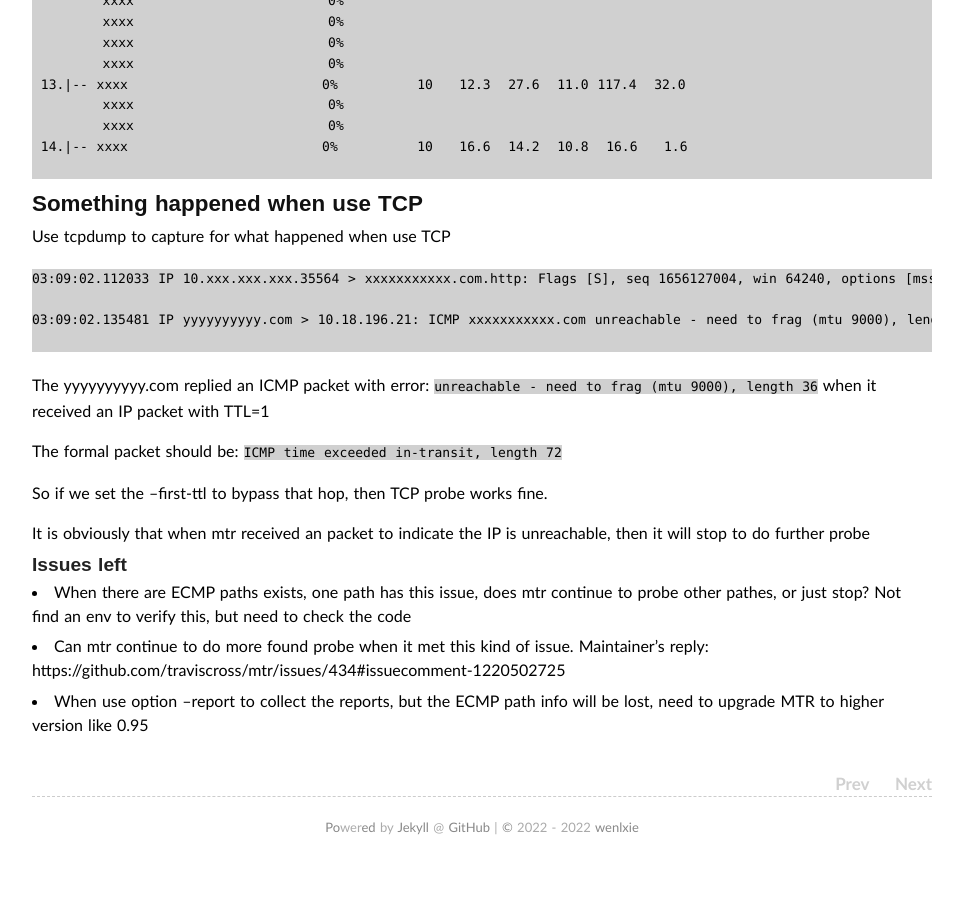
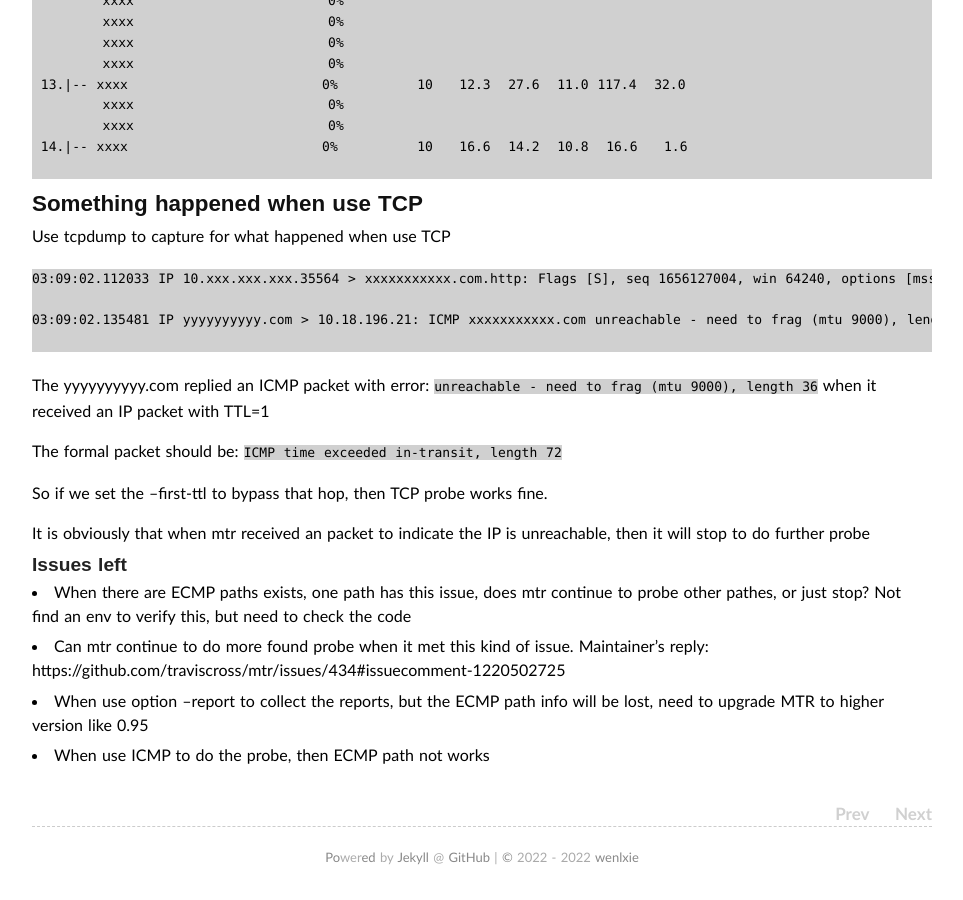
Before and after one commit to wenlxie/wenlxie.github.io, a Jekyll site: the page built from _posts/2022-08-23-mtr.md, in a window 1280 px wide and 900 px high, scrolled down 2598 px. Shown: the whole window, without its empty margins (158-1121 px from the left). Built offline with Jekyll 4.4.1, drawn with Linux system fonts in a browser that asks for light colours; some web fonts are replaced; comment, search, counter and statistics services are not loaded; before the commit the page ends 3468 px from its top, so only the background shows below that.

Commit message:
Update 2022-08-23-mtr.md

```diff
--- a/_posts/2022-08-23-mtr.md
+++ b/_posts/2022-08-23-mtr.md
@@ -167,3 +167,4 @@ It is obviously that when mtr received an packet to indicate the IP is unreachab
 - Can mtr continue to do more found probe when it met this kind of issue.
   Maintainer's reply: https://github.com/traviscross/mtr/issues/434#issuecomment-1220502725
 - When use option --report to collect the reports, but the ECMP path info will be lost, need to upgrade MTR to higher version like 0.95
+- When use ICMP to do the probe, then ECMP path not works
```
